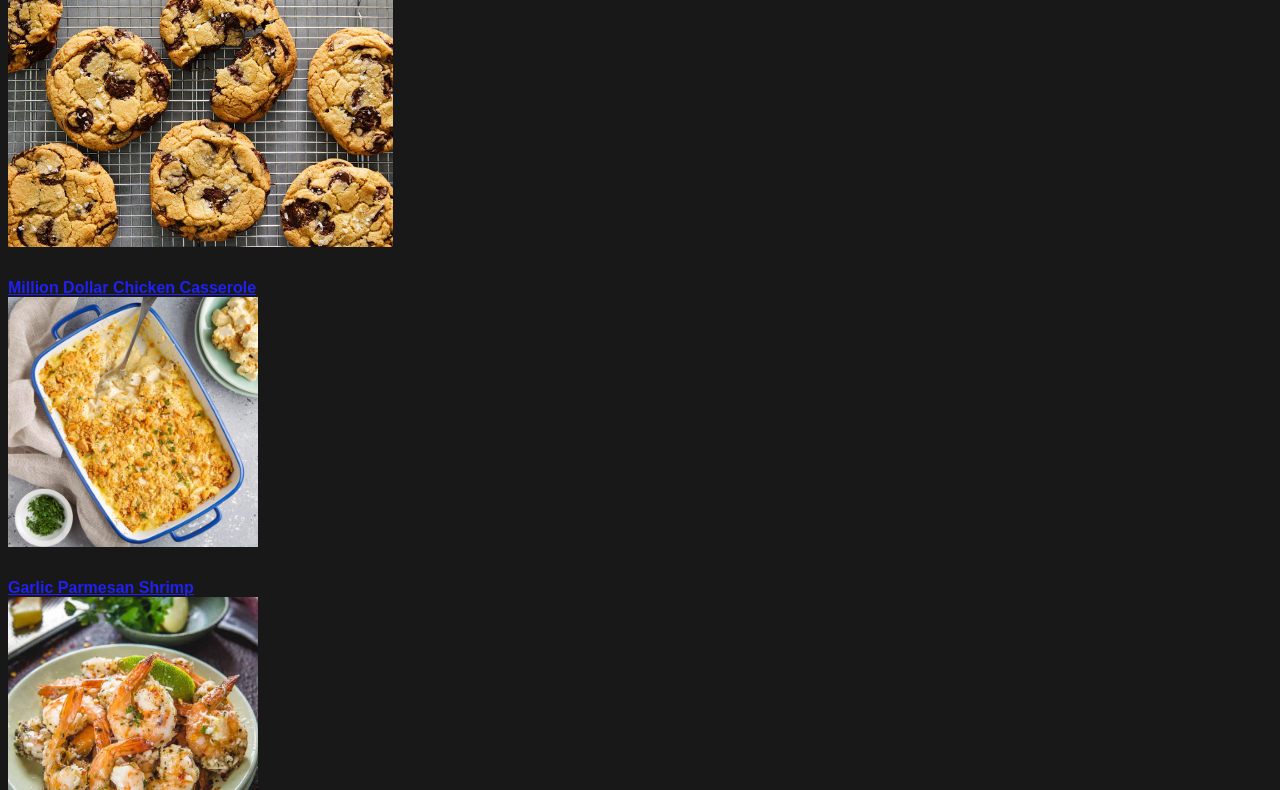
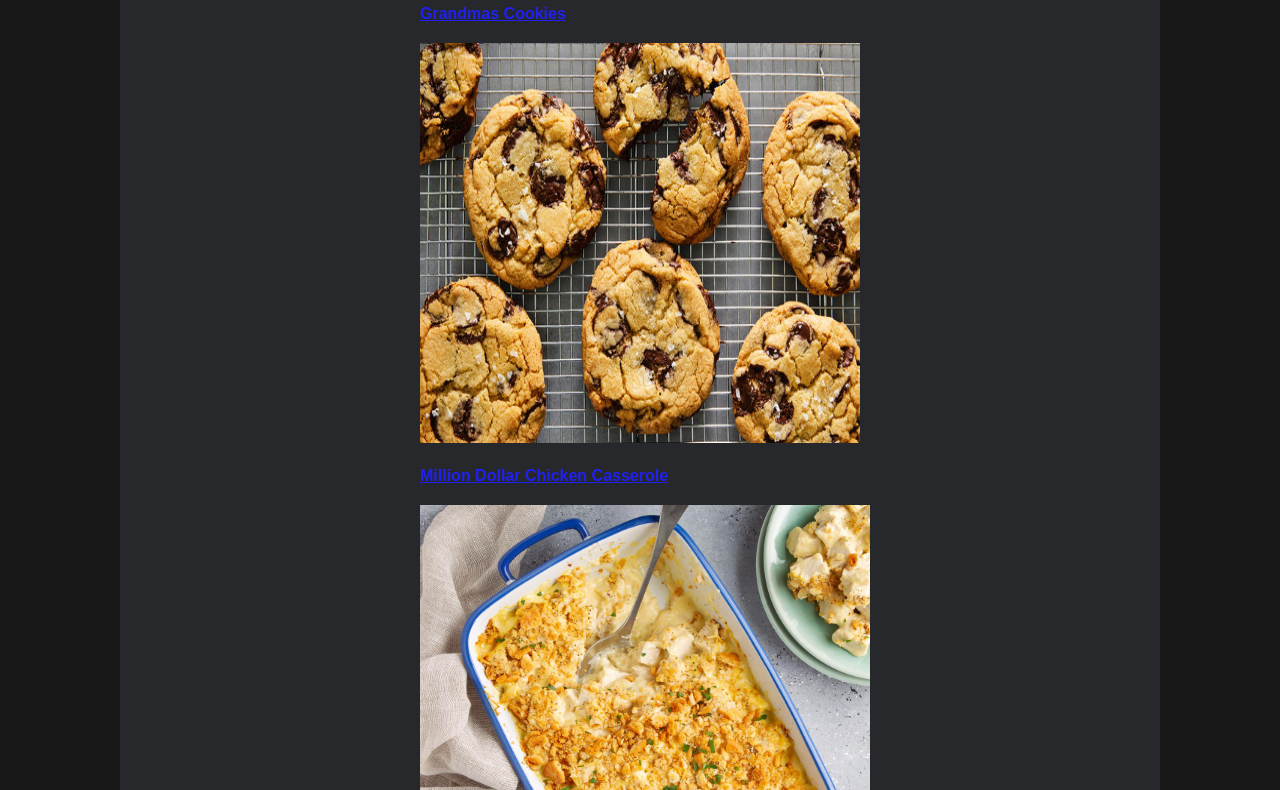
Before and after one commit to PeskyPenguin923/Odin-recipes, a plain HTML site: page index.html in a window 1280 px wide. Shown: the part 101-891 px from the top of the page. Drawn offline with Linux system fonts and the light colour scheme.

Commit message:
Adjust spacing and style

```diff
--- a/index.html
+++ b/index.html
@@ -8,19 +8,22 @@
     <title>Odin Recipe Book</title>
 </head>
 <body>
+    <div class="container">
         <h1>Odin Recipes</h1>
+            <a class="link" href="recipes/grandmas_cookies.html">Grandmas Cookies</a>
         <div>
-        <a class="link" href="recipes/grandmas_cookies.html">Grandmas Cookies</a>
             <img class="preview cookies" src="recipes/recipe_images/Cookies.jpg" alt="Grandmas cookies preview">
         </div>
 
+        <a class="link" href="recipes/million_dollar_chicken_casserole.html">Million Dollar Chicken Casserole</a>
         <div>
-        <a class="link" href="recipes/million_dollar_chicken_casserole.html">Million Dollar Chicken Casserole</a>
             <img class="preview" src="recipes/recipe_images/chicken-casserole.jpg" alt="Chicken casserole preview">
         </div>
+
+        <a class="link" href="recipes/garlic_parmesan_shrimp.html">Garlic Parmesan Shrimp</a>
         <div>
-        <a class="link" href="recipes/garlic_parmesan_shrimp.html">Garlic Parmesan Shrimp</a>
            <img class="preview" src="recipes/recipe_images/garlic-parmesan-shrimp.jpg" alt="Garlic parmesan shrimp preview">
+        </div>
     </div>
 </body>
 </html>
--- a/style.css
+++ b/style.css
@@ -4,26 +4,49 @@ body {
     color: white;
     font-weight: bold;
     font-family: Arial, Helvetica, sans-serif;
+    box-sizing: border-box;
 }
- h1 {
+
+.container {
+    width: 1000px;
+    margin: 0 auto;
+    background-color: rgb(39, 40, 43);
+}
+
+h1 {
     color: white;
+    margin-bottom: 20px;
+    margin-left: 280px;
+ }
+
+ p {
+    padding: 20px;
+    border: 20px;
  }
 
  div {
-    background-color: #181818;
-    height: 300px;
-    width: 300px;
+    background-color: transparent;
+    height: auto;
+    width: 440px;
+    padding: 20px;
+    border: 20px;
+    margin: 0 auto;
  }
 
+a {
+    margin: 280px;
+
+}
 
 .preview {
     height: auto;
-    width: 250px;
+    width: 450px;
 }
 
 .preview.cookies{
-    height: 250px;
-    width: auto;
+    height: 400px;
+    width: 440px;
+
 }
 .main-img {
     height: auto;
@@ -32,4 +55,5 @@ body {
 
 .link {
     color: rgb(32, 32, 240);
+
 }
```
Lines whose indentation alone changed are shown as unchanged.
